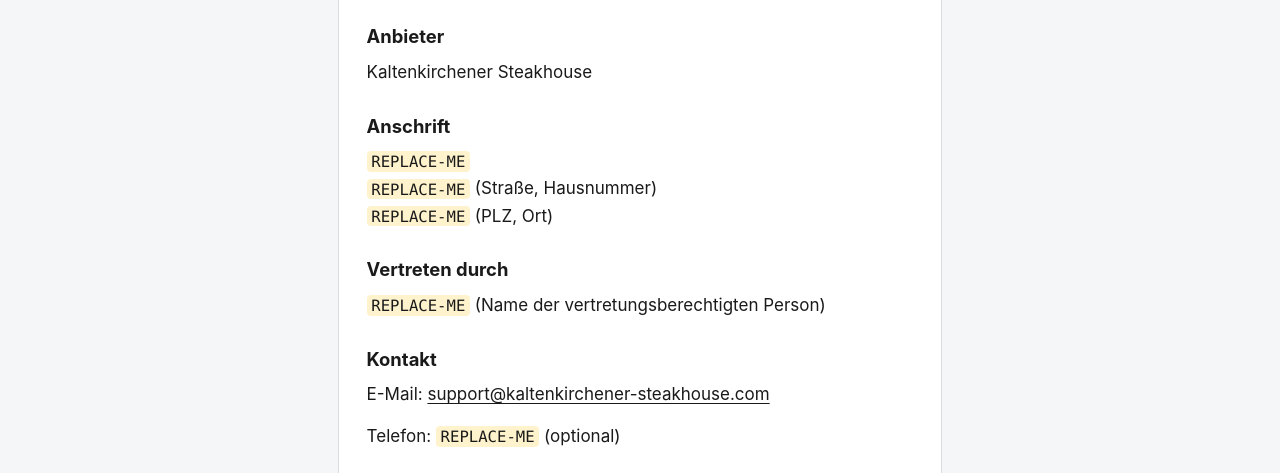
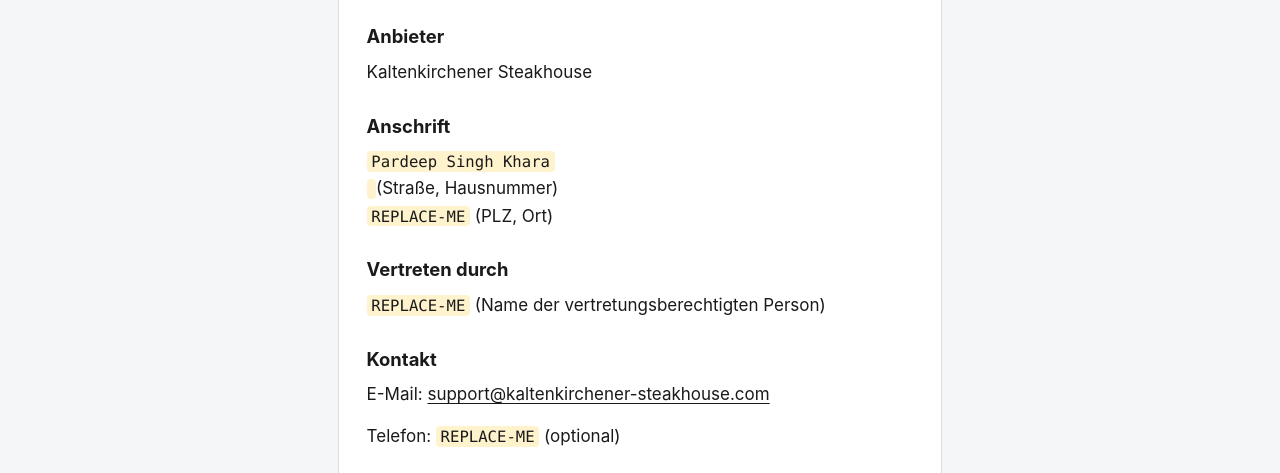
Before and after one commit to samss557/Waiter-APP, a plain HTML site: page impressum.html in a window 1280 px wide. Shown: the part 321-794 px from the top of the page. Drawn offline with Linux system fonts and the light colour scheme.

Commit message:
Update contact information in impressum.html

```diff
--- a/impressum.html
+++ b/impressum.html
@@ -34,8 +34,8 @@
 
       <h2>Anschrift</h2>
       <p>
-        <span class="placeholder">REPLACE-ME</span><br>
-        <span class="placeholder">REPLACE-ME</span> (Straße, Hausnummer)<br>
+        <span class="placeholder">Pardeep Singh Khara</span><br>
+        <span class="placeholder"></span> (Straße, Hausnummer)<br>
         <span class="placeholder">REPLACE-ME</span> (PLZ, Ort)
       </p>
 
```
